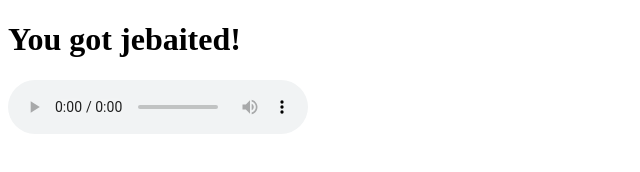
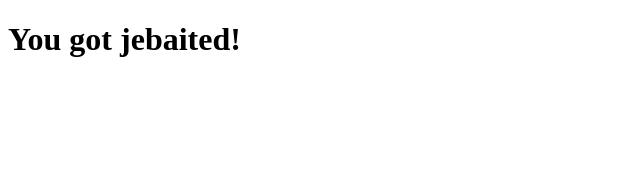
Before and after one commit to OpiKula28/OpiKula28.github.io, a plain HTML site: page Website2.html in a window 1280 px wide. Shown: the whole page, without its empty margins (0-640 px from the left). Drawn offline with Linux system fonts and the light colour scheme.

Commit message:
Update Website2.html

```diff
--- a/Website2.html
+++ b/Website2.html
@@ -12,7 +12,7 @@
     </h1>
     </header>
     <article>
-        <audio controls loop autoplay src="sounds/ŸouGotJ.mp3" ></audio>
+        <audio loop autoplay src="sounds/ŸouGotJ.mp3" ></audio>
     </article>
 
 </body>
```
